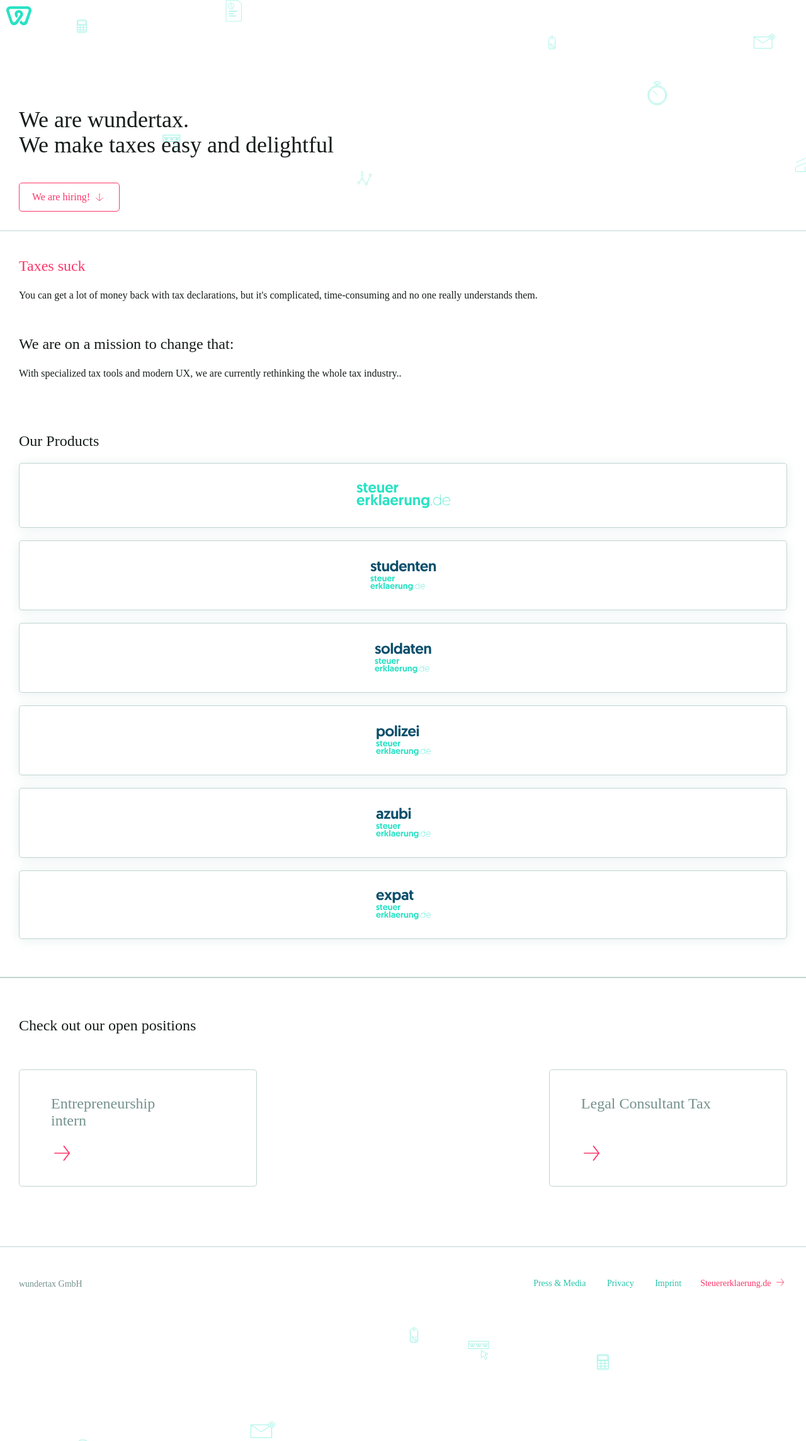
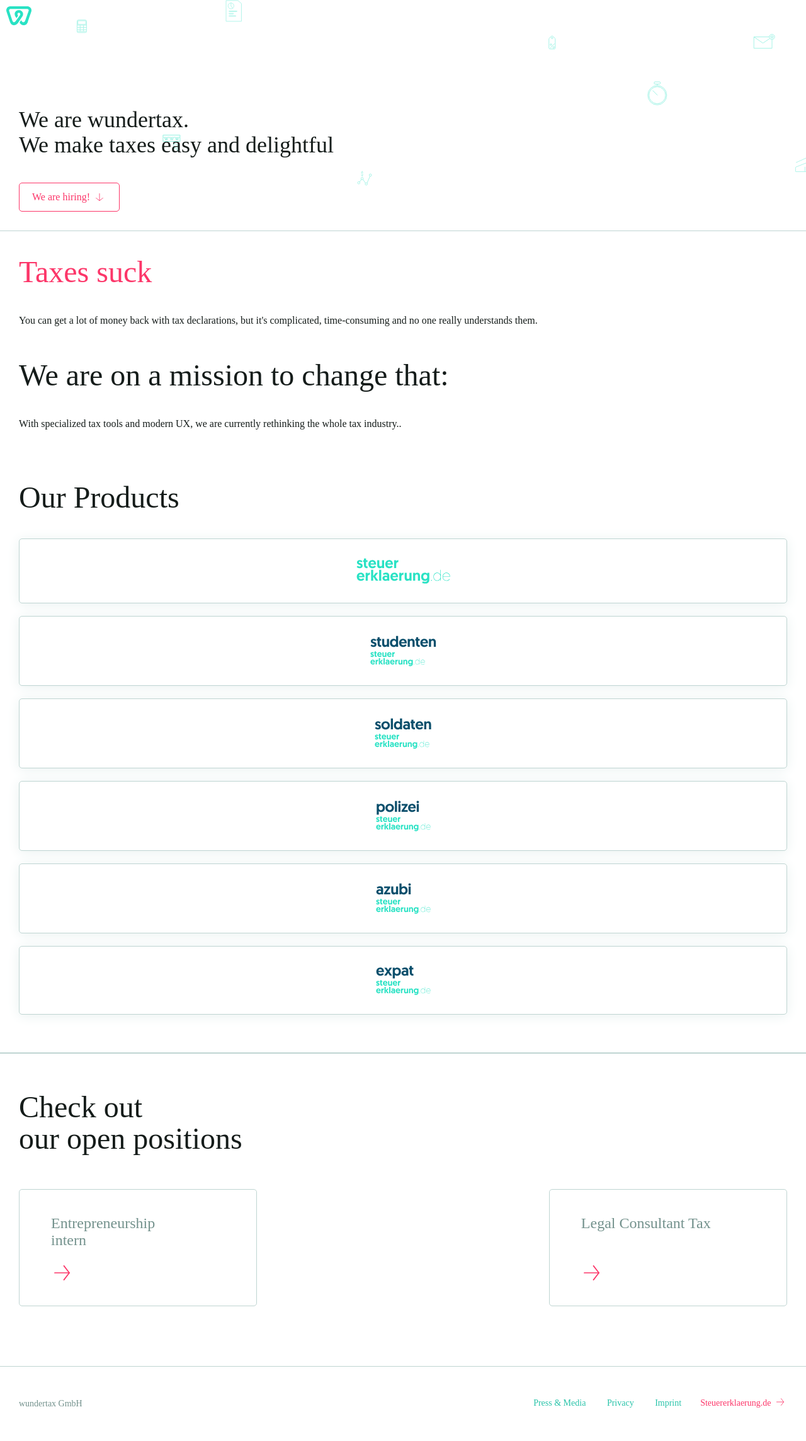
Before and after one commit to valentin-shvets/wundertax.github.io, a Jekyll site: the page built from index.md, in a window 1280 px wide. Shown: the whole page at 63% size. Built offline with Jekyll 4.4.1, drawn with Linux system fonts in a browser that asks for light colours; some web fonts are replaced.

Commit message:
adjust headline font size for desktop

```diff
--- a/_includes/home/jobs.html
+++ b/_includes/home/jobs.html
@@ -1,7 +1,7 @@
 <div class="Box Box--section">
 
   <div class="Jobs">
-    <div class="Text Text--h2 Text--bold">Check out our open positions</div>
+    <div class="Text Text--h2 Text--bold">Check out<br/> our open positions</div>
 
     <div class="Jobs__list">
       {% for job in site.jobs %}
--- a/_sass/components/Text.scss
+++ b/_sass/components/Text.scss
@@ -33,6 +33,12 @@
     font-size: 24px;
     line-height: 30px;
     margin-bottom: 20px;
+
+    @media ($tablet) {
+      font-size: 48px;
+      line-height: 50px;
+      margin-bottom: 40px;
+    }
   }
 
   &--h3 {
```
